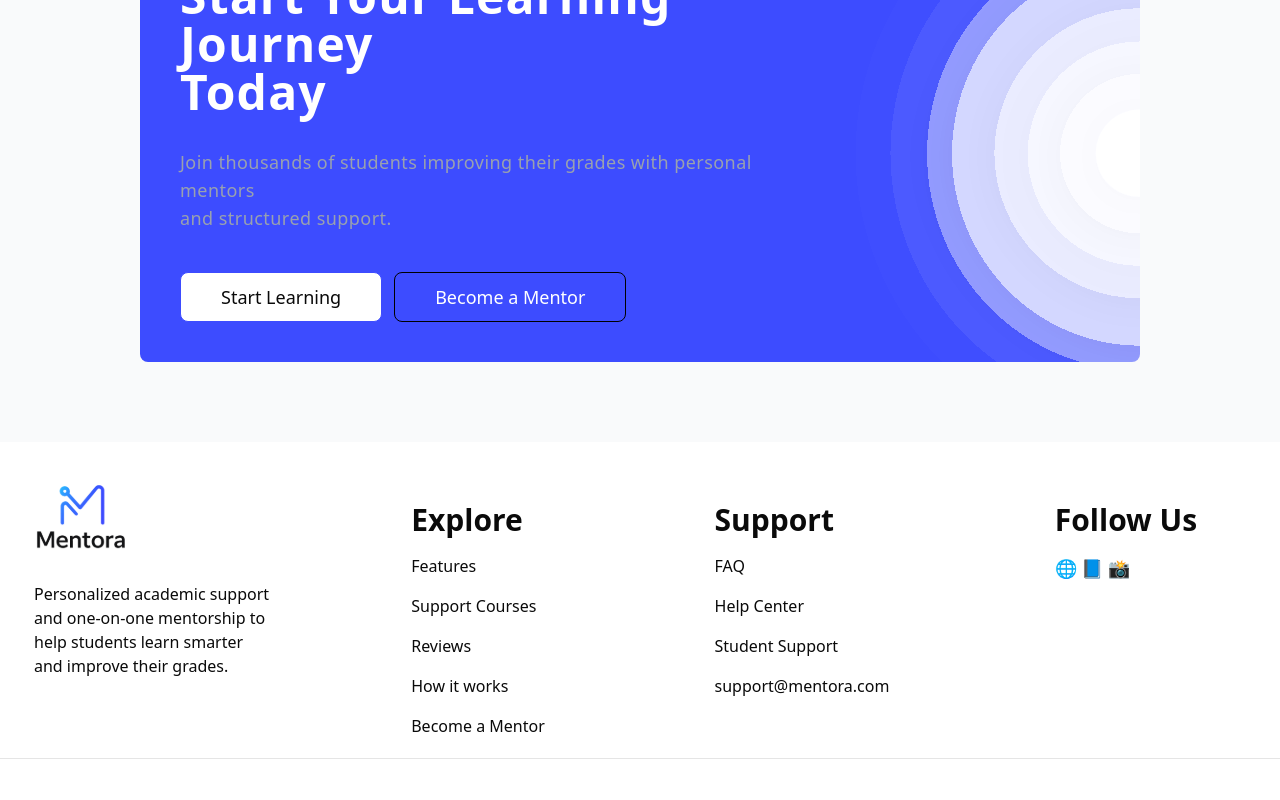
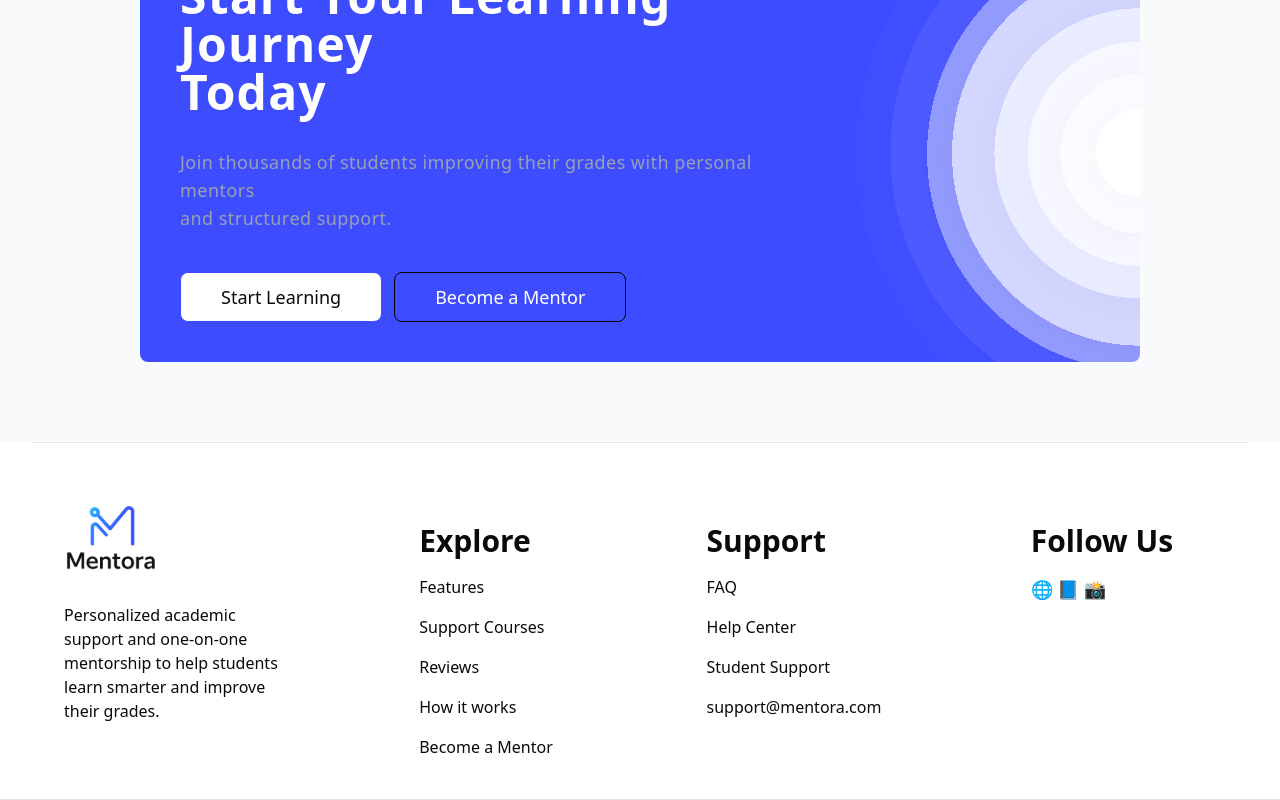
Before and after one commit to Abd-echafi/Mentora, a React (Vite) app in the folder Mentora/: page / in a window 1280 px wide. Shown: the part 3788-4588 px from the top of the page. Before the commit the page ends 4547 px from the top, so only its background shows below. Built offline with nearby package versions, Linux system fonts and the light colour scheme.

Commit message:
feat: Enhance Footer component with animations and improved layout

```diff
--- a/Mentora/src/components/LandingPage/Footer.tsx
+++ b/Mentora/src/components/LandingPage/Footer.tsx
@@ -3,8 +3,9 @@ import { motion } from "framer-motion";
 
 export default function Footer() {
   return (
+    <div className="w-full bg-white border-t">
       <div
-      className="grid lg:grid-cols-4 sm:grid-cols-2 grid-cols-1 gap-20 py-5 bg-white pl-10 md:pl-0 lg:justify-items-center"
+        className="max-w-7xl mx-auto px-4 sm:px-6 lg:px-8 grid lg:grid-cols-4 sm:grid-cols-2 grid-cols-1 gap-20 py-10 lg:justify-items-center"
         id="contact"
       >
         <div>
@@ -133,5 +134,6 @@ export default function Footer() {
           <p className="text-lg mt-4">🌐 📘 📸</p>
         </div>
       </div>
+    </div>
   );
 }
```
Lines whose indentation alone changed are shown as unchanged.
